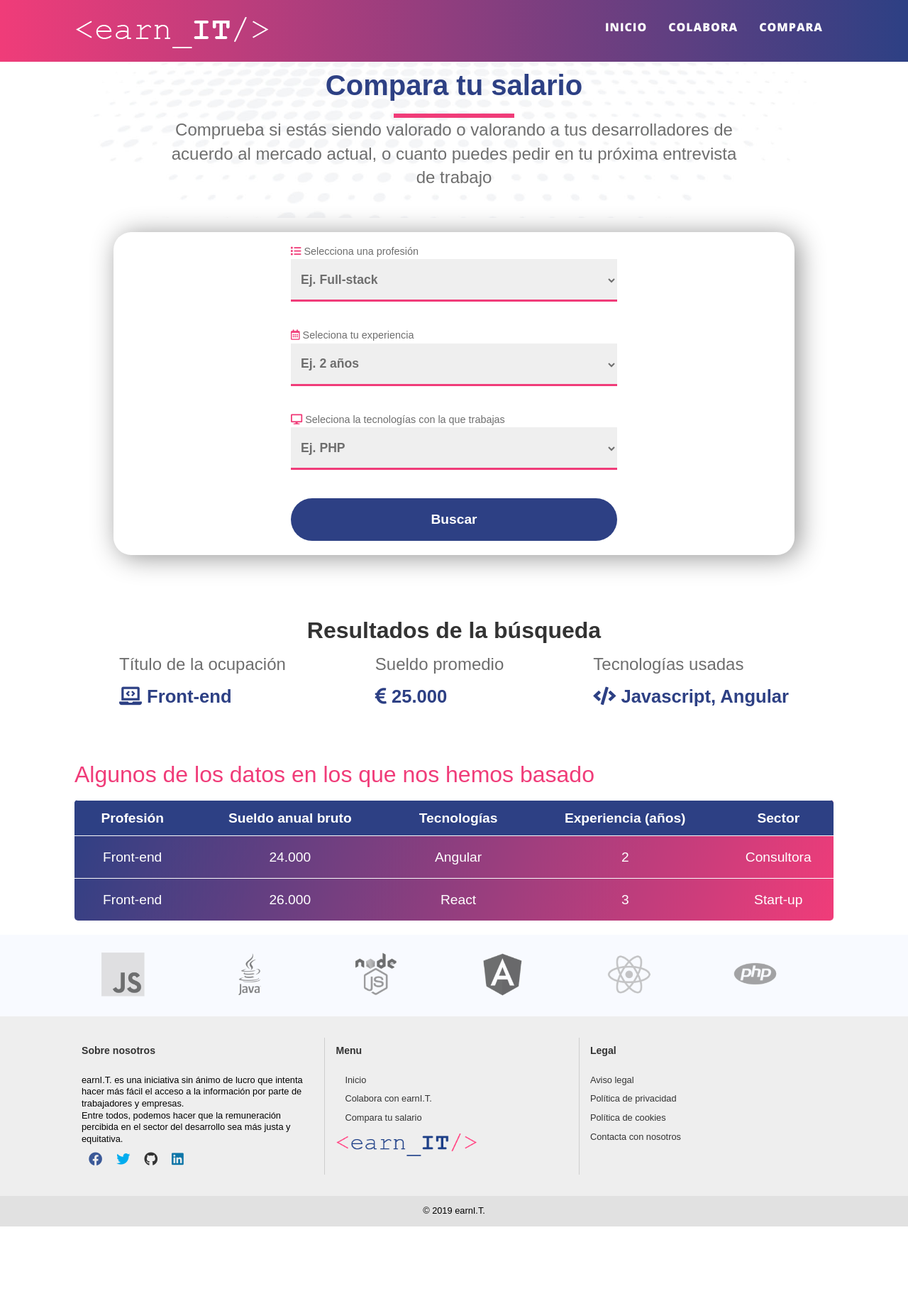
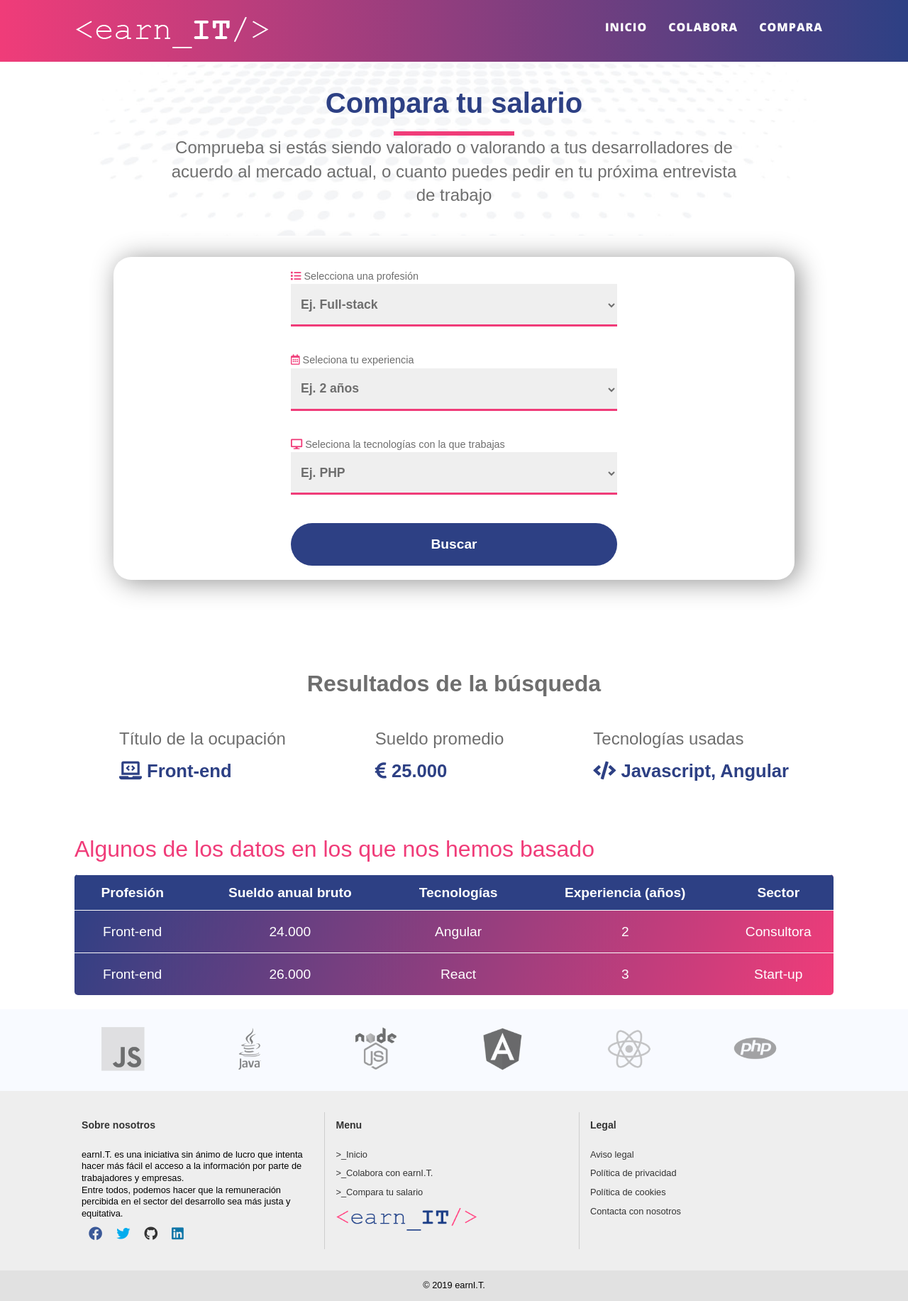
Before and after one commit to JavierMartinGil/Proyecto-earnIT-frontend, an Angular app: page /compara in a window 1280 px wide. Shown: the whole page at 71% size. Before the commit the page ends 1728 px from the top, so only its background shows below. Built offline with nearby package versions, Linux system fonts and the light colour scheme.

Commit message:
Validacion de forms

```diff
--- a/src/app/colabora/colabora.component.css
+++ b/src/app/colabora/colabora.component.css
@@ -29,5 +29,5 @@
     background-image: url("../../assets/img/comparador-sueldos-it.jpg");
     background-size: cover;
     background-position: 50% 50%;
-    margin-top: 50px;
+    margin-top: 75px;
 }
--- a/src/app/compara/compara.component.css
+++ b/src/app/compara/compara.component.css
@@ -31,5 +31,5 @@
     background-image: url("../../assets/img/comparador-sueldos-it.jpg");
     background-size: cover;
     background-position: 50% 50%;
-    margin-top: 50px;
+    margin-top: 75px;
 }
--- a/src/app/footer/footer.component.css
+++ b/src/app/footer/footer.component.css
@@ -60,9 +60,7 @@ ul.menu_legal li{
 }
 
 ul.menu_footer li a:before{
-    content: "\f120";
-    font-family: 'FontAwesome';
-    margin-right: 3px;
+    content: ">_";
 }
 
 ul.menu_footer li a,
--- a/src/app/formcol/formcol.component.css
+++ b/src/app/formcol/formcol.component.css
@@ -5,7 +5,7 @@
 
 .formulario_colabora .container {
     max-width: 95%;
-    margin: 0 auto;
+    margin: 10px auto;
     padding: 20px;
     box-shadow: 6px 3px 36px #929292;
     border-radius: 25px;
@@ -34,6 +34,12 @@ div.formcol select{
     color: #6e6e6e;
     font-weight: bold;
     transition: .5s;
+}
+
+.error{
+    width: 50%;
+    color: red;
+    margin: 20px auto;
 }
 
 div.formcol input[type=number]:hover,
@@ -113,6 +119,13 @@ div.formcol input[type=number]{
     .formulario_colabora .container {
     max-width: 95%;
 }
+
+.error{
+    width: 50%;
+    color: red;
+    margin: 20px auto;
+}
+
 }
 
 @media (max-width:650px){
--- a/src/app/formcol/formcol.component.html
+++ b/src/app/formcol/formcol.component.html
@@ -10,7 +10,7 @@
                     <option value="backend">Back-end</option>
                 </select>
                 <p class="error" *ngIf="formulario_colabora.controls['profesion'].errors?.required && formulario_colabora.controls['profesion'].touched">
-                    El campo nombre es requerido
+                    ⚠ El campo profesión es requerido ⚠
                 </p>
 
                 <label for=""><i class="far fa-calendar-check"></i> Selecciona tu experiencia</label>
@@ -24,7 +24,7 @@
                     <option value="5">Más de 4 años</option>
                 </select>
                 <p class="error" *ngIf="formulario_colabora.controls['experiencia'].errors?.required && formulario_colabora.controls['experiencia'].touched">
-                    El campo nombre es requerido
+                    ⚠ El campo experiencia es requerido ⚠
                 </p>
             </div>
             <div class="formcol">
@@ -39,9 +39,15 @@
                     <option value="nodejs">NodeJS</option>
                     <option value="java">Java</option>
                 </select>
+                <p class="error" *ngIf="formulario_colabora.controls['tecnologias'].errors?.required && formulario_colabora.controls['tecnologias'].touched">
+                    ⚠ El campo tecnologías es requerido ⚠
+                </p>
                 <label for=""><i class="far fa-money-bill-alt"></i> Selecciona tu sueldo bruto anual</label>
                 <input type="number" formControlName="sueldo" min="12000" max="60000" placeholder="Ej. 20000">
             </div>
+            <p class="error" *ngIf="formulario_colabora.controls['sueldo'].errors?.required && formulario_colabora.controls['sueldo'].touched">
+                ⚠ El campo sueldo es requerido ⚠
+            </p>
             <div class="formcol">
                 <label for=""><i class="fas fa-desktop"></i> Seleciona el sector donde trabajas</label>
                 <select formControlName="sector">
@@ -51,6 +57,9 @@
                     <option value="agencia">Agencia</option>
                     <option value="otro">Otro</option>
                 </select>
+                <p class="error" *ngIf="formulario_colabora.controls['sector'].errors?.required && formulario_colabora.controls['sector'].touched">
+                    ⚠ El campo sector es requerido ⚠
+                </p>
                 <input type="submit" value="Enviar" [disabled]="!formulario_colabora.valid">
             </div>
         </form>
--- a/src/app/formcomp/formcomp.component.css
+++ b/src/app/formcomp/formcomp.component.css
@@ -8,7 +8,7 @@
 }
 
 .formulario .container{
-    margin: 0 auto;
+    margin: 10px auto;
     padding: 20px;
     box-shadow: 6px 3px 36px #929292;
     border-radius: 25px;
@@ -29,6 +29,12 @@ div.formcol select{
 div.formcol input[type=number]:hover,
 div.formcol select:hover{
     background-color: #eee;
+}
+
+.error{
+    width: 50%;
+    color: red;
+    margin: 20px auto;
 }
 
 form select, input {
@@ -105,10 +111,10 @@ input[type="submit"]:hover{
 
 .container.res h2 {
     text-align: center;
-    padding: 20px 0;
+    padding: 50px 0;
     font-size: 2em;
     font-weight: bold;
-    color: #333;
+    color: #6e6e6e;
 }
 
 .resultados h3 {
@@ -138,6 +144,12 @@ input[type="submit"]:hover{
 
 .formulario .container{
     max-width: 95%;
+}
+
+.error{
+    width: 100%;
+    color: red;
+    margin: 20px auto;
 }
 
 .formulario .container form {
--- a/src/app/formcomp/formcomp.component.html
+++ b/src/app/formcomp/formcomp.component.html
@@ -9,6 +9,9 @@
                     <option value="frontend">Front-end</option>
                     <option value="backend">Back-end</option>
                 </select>
+                <p class="error" *ngIf="formulario_solicitud.controls['profesion'].errors?.required && formulario_solicitud.controls['profesion'].touched">
+                    ⚠ El campo profesión es requerido ⚠
+                </p>
             </div>
             <div>
                 <label for=""><i class="far fa-calendar-alt"></i> Seleciona tu experiencia</label>
@@ -21,6 +24,9 @@
                     <option value="4">4 años</option>
                     <option value="5">Más de 4 años</option>
                 </select>
+                <p class="error" *ngIf="formulario_solicitud.controls['experiencia'].errors?.required && formulario_solicitud.controls['experiencia'].touched">
+                    ⚠ El campo experiencia es requerido ⚠
+                </p>
             </div>
             <div> <label for=""><i class="fas fa-desktop"></i> Seleciona la tecnologías con la que trabajas</label>
                 <select formControlName="tecnologias">
@@ -33,6 +39,9 @@
                     <option value="nodejs">NodeJS</option>
                     <option value="java">Java</option>
                 </select>
+                <p class="error" *ngIf="formulario_solicitud.controls['tecnologias'].errors?.required && formulario_solicitud.controls['tecnologias'].touched">
+                    ⚠ El campo tecnologias es requerido ⚠
+                </p>
             </div>
             <div>
                 <input type="submit" value="Buscar">
```
